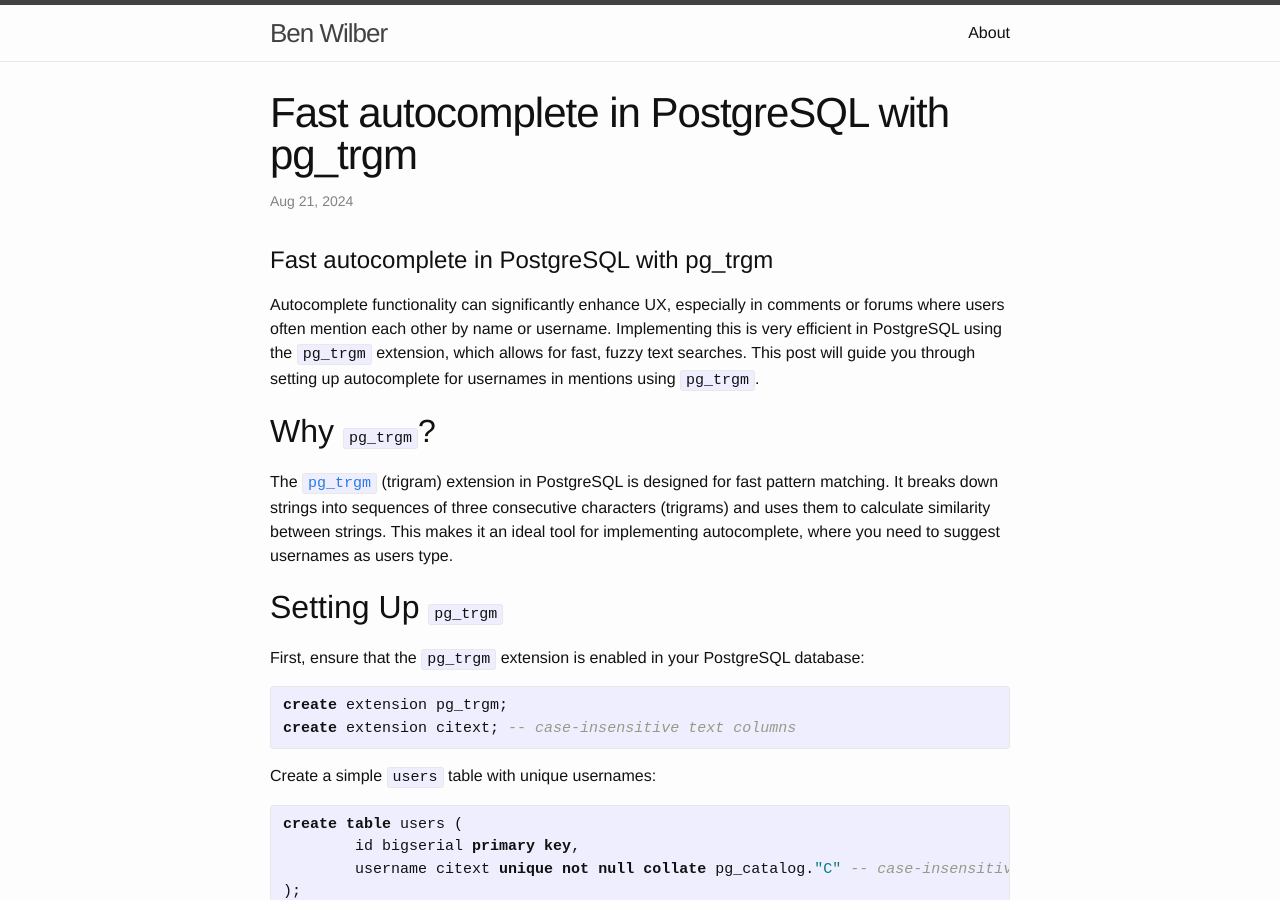
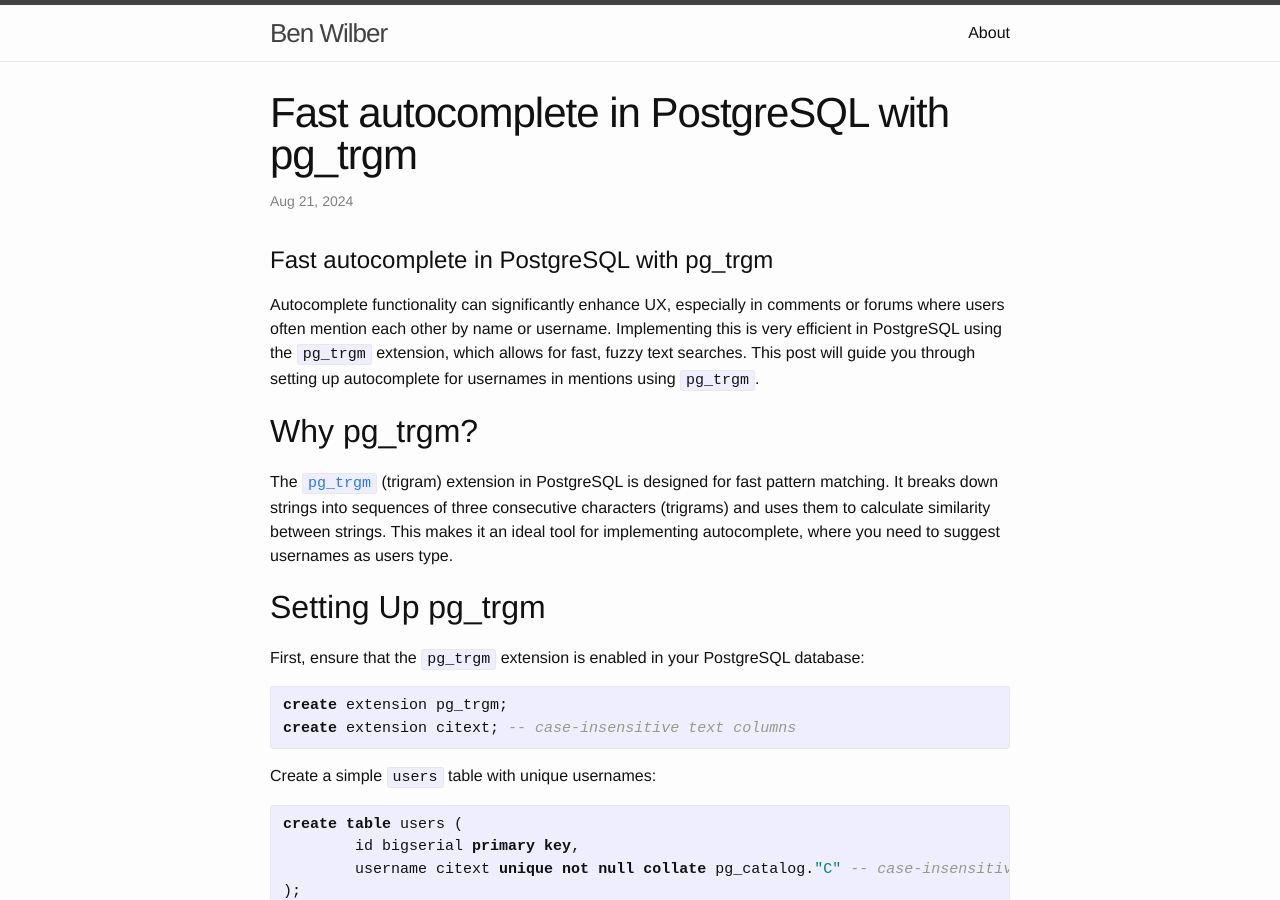
Before and after one commit to benwilber/benwilber.github.io, a Jekyll site: the page built from _posts/2024-08-21-pg-trgm-autocomplete.md, in a window 1280 px wide and 900 px high. Built offline with Jekyll 4.4.1, drawn with Linux system fonts in a browser that asks for light colours; comment, search, counter and statistics services are not loaded.

Commit message:
No code quote in headers

```diff
--- a/_posts/2024-08-21-pg-trgm-autocomplete.md
+++ b/_posts/2024-08-21-pg-trgm-autocomplete.md
@@ -10,11 +10,11 @@ comments: true
 
 Autocomplete functionality can significantly enhance UX, especially in comments or forums where users often mention each other by name or username. Implementing this is very efficient in PostgreSQL using the `pg_trgm` extension, which allows for fast, fuzzy text searches. This post will guide you through setting up autocomplete for usernames in mentions using `pg_trgm`.
 
-## Why `pg_trgm`?
+## Why pg_trgm?
 
 The [`pg_trgm`](https://www.postgresql.org/docs/current/pgtrgm.html) (trigram) extension in PostgreSQL is designed for fast pattern matching. It breaks down strings into sequences of three consecutive characters (trigrams) and uses them to calculate similarity between strings. This makes it an ideal tool for implementing autocomplete, where you need to suggest usernames as users type.
 
-## Setting Up `pg_trgm`
+## Setting Up pg_trgm
 
 First, ensure that the `pg_trgm` extension is enabled in your PostgreSQL database:
 
```
